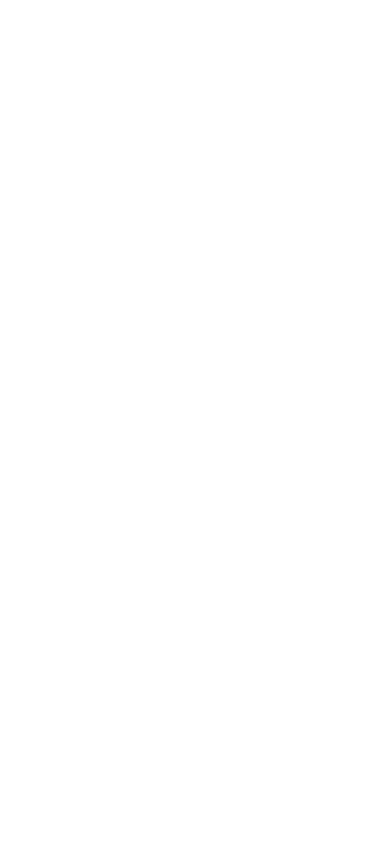
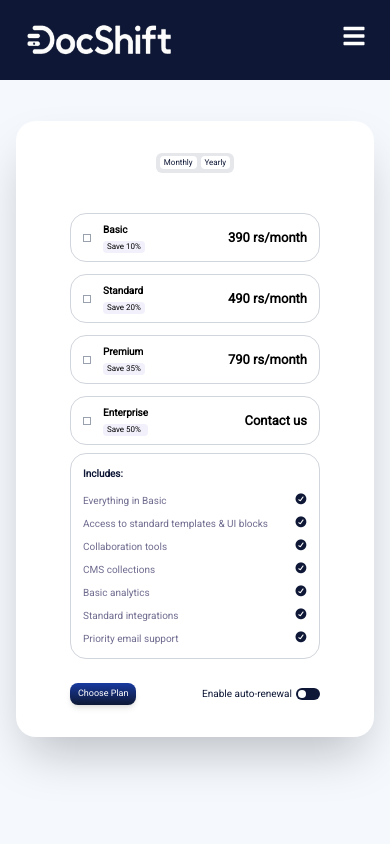
Before and after one commit to vandita-satarde/DocShift, a React (Vite) app in the folder frontend/: page /pricing in a window 390 px wide. Before the commit this address had no page. Shown: the top 844 px of the page. Built offline with nearby package versions, Linux system fonts and the light colour scheme.

Commit message:
added pricing page with responsiveness

```diff
--- a/frontend/src/App.jsx
+++ b/frontend/src/App.jsx
@@ -6,6 +6,7 @@
 import UsecasesPage from './pages/UsecasesPage'
 import SecurityPage from './pages/SecurityPage'
 import IntegrationPage from './pages/IntegrationPage'
+import PricingPage from './pages/PricingPage'
 
 
 import ToolsDetails from './components/featurespage/ToolsDetails'
@@ -40,7 +41,6 @@
 
 
 
-
 function App() {
   return (
     <Router>
@@ -52,6 +52,7 @@
           <Route path='/use-cases' element={<UsecasesPage />} />
           <Route path='/security' element={<SecurityPage/>} />
           <Route path='/integrations' element={<IntegrationPage/>} />
+          <Route path='/pricing' element={<PricingPage/>} />
 
           <Route path='/toolsdetails' element={<ToolsDetails />} />
 
--- /dev/null
+++ b/frontend/src/components/Pricingcomponent.jsx
@@ -0,0 +1,47 @@
+import React, { useState } from 'react'
+import checkbox from '../assets/images/Checkbox.png'
+
+
+function Pricingcomponent({ name, num, text }) {
+    const [selected, setSelected] = useState(false);
+
+    return (
+        <>
+            <div
+                className={`flex justify-between items-center border border-gray-300 rounded-2xl md:rounded-3xl px-3 md:px-8 py-2 md:py-6
+                    ${selected ? "bg-gradient-to-b from-[#183aa1] to-[#0E1836] shadow-md text-white" : "bg-white text-black"}
+                `}
+                onClick={() => setSelected(!selected)}
+            >
+
+                <div className='flex items-center gap-3 md:gap-5'>
+                    {selected ? (
+                        <div className="w-2 md:w-4 ">
+                            <img src={checkbox} alt="checked" />
+                        </div>
+
+                    ) : (
+                        <div className="border border-gray-400 w-2 md:w-4 h-2 md:h-4"></div>
+                    )}
+                    <div className='space-y-1 md:space-y-2'>
+                        <p className='font-semibold text-[10px] md:text-[19px] '>{name}</p>
+                        {num && (
+                            <p
+                                className={`md:py-1 px-1 md:px-3 text-[8px] md:text-[11.5px] rounded-sm md:rounded-2xl ${selected
+                                        ? "bg-[#F1F0FB] text-[#4A3AFF]"
+                                        : "bg-[#F1F0FB] text-black"
+                                    }`}
+                            >
+                                Save {num}%
+                            </p>
+                        )}
+                    </div>
+                </div>
+                <p className='text-[13px] md:text-[28px] font-bold '>{text}</p>
+
+            </div>
+        </>
+    )
+}
+
+export default Pricingcomponent
--- a/frontend/src/pages/FeaturesPage.jsx
+++ b/frontend/src/pages/FeaturesPage.jsx
@@ -26,6 +26,7 @@
 import shield from '../assets/images/feturespage/shield.png'
 import rectangle1 from '../assets/images/feturespage/Rectangle1.png'
 import rectangle2 from '../assets/images/feturespage/Rectangle2.png'
+
 import { Link } from 'react-router-dom'
 
 
--- a/frontend/src/pages/IntegrationPage.jsx
+++ b/frontend/src/pages/IntegrationPage.jsx
@@ -71,7 +71,7 @@
                     </Link>
                 </div>
             </div>
-            <Footer/>
+            <Footer />
         </>
     )
 }
--- /dev/null
+++ b/frontend/src/pages/PricingPage.jsx
@@ -0,0 +1,100 @@
+import React from 'react'
+import Navbar from '../components/Navbar'
+import Pricingcomponent from '../components/Pricingcomponent'
+
+import checkcircle from '../assets/images/Checkcircle.png'
+import Footer from '../components/Footer'
+
+function PricingPage() {
+    return (
+        <>
+            <Navbar />
+
+            <div className='bg-[#F5F9FE] px-4 md:px-30 py-30 md:py-45'>
+                <div className='bg-white text-[#0E1836] flex flex-col items-center shadow-2xl rounded-[20px] md:rounded-[40px] py-8 md:py-18 space-y-10 '>
+                    <div className='bg-gray-200 inline-block p-1 md:p-1.5 rounded-md md:rounded-lg space-x-1 md:space-x-2 text-[8px] md:text-[15px] '>
+                        <span className='bg-white rounded-sm md:rounded-md py-0.5 md:py-1 px-1 md:px-2'>Monthly</span>
+                        <span className='bg-white rounded-sm md:rounded-md py-0.5 md:py-1 px-1 md:px-2'>Yearly</span>
+                    </div>
+
+                    <div className='space-y-6 md:space-y-10 w-[250px] md:w-[1000px] '>
+                        <div className='flex flex-col md:flex-row gap-2 md:gap-7'>
+                            <div className=' md:w-4/7 space-y-3 md:space-y-5'>
+                                <Pricingcomponent
+                                    name='Basic'
+                                    num='10'
+                                    text='390 rs/month'
+                                />
+                                <Pricingcomponent
+                                    name='Standard'
+                                    num='20'
+                                    text='490 rs/month'
+                                />
+                                <Pricingcomponent
+                                    name='Premium'
+                                    num='35'
+                                    text='790 rs/month'
+                                />
+                                <Pricingcomponent
+                                    name='Enterprise'
+                                    num='50'
+                                    text='Contact us'
+                                />
+
+                            </div>
+                            <div className='md:w-3/7 border border-gray-300 rounded-2xl md:rounded-4xl p-3 md:p-7 space-y-3 md:space-y-7 '>
+                                <p className='text-[10px] md:text-[18px] font-semibold '>Includes:</p>
+                                <div className='text-[#6F6C8F] text-[10px] md:text-[14px] space-y-2 md:space-y-6 '>
+                                    <div className='flex justify-between'>
+                                        <p>Everything in Basic </p>
+                                        <img src={checkcircle} className='w-3 md:w-5 h-3 md:h-5' />
+                                    </div>
+                                    <div className='flex justify-between'>
+                                        <p>Access to standard templates & UI blocks</p>
+                                        <img src={checkcircle} className='w-3 md:w-5 h-3 md:h-5' />
+                                    </div>
+                                    <div className='flex justify-between'>
+                                        <p>Collaboration tools</p>
+                                        <img src={checkcircle} className='w-3 md:w-5 h-3 md:h-5' />
+                                    </div>
+                                    <div className='flex justify-between'>
+                                        <p>CMS collections</p>
+                                        <img src={checkcircle} className='w-3 md:w-5 h-3 md:h-5' />
+                                    </div>
+                                    <div className='flex justify-between'>
+                                        <p>Basic analytics</p>
+                                        <img src={checkcircle} className='w-3 md:w-5 h-3 md:h-5' />
+                                    </div>
+                                    <div className='flex justify-between'>
+                                        <p>Standard integrations</p>
+                                        <img src={checkcircle} className='w-3 md:w-5 h-3 md:h-5' />
+                                    </div>
+                                    <div className='flex justify-between'>
+                                        <p>Priority email support</p>
+                                        <img src={checkcircle} className='w-3 md:w-5 h-3 md:h-5' /></div>
+                                </div>
+                            </div>
+
+                        </div>
+                        <div className='flex justify-between'>
+                            <button className='bg-[#0E1836] text-white text-[9px] md:text-[16px] py-1 md:py-2 px-2 md:px-4 rounded-lg md:rounded-xl bg-gradient-to-b from-[#183aa1] to-[#0E1836] shadow-md ' >Choose Plan</button>
+                            <div className='flex items-center space-x-1 md:space-x-2'>
+                                <p className='text-[10px] md:text-[17px] '>Enable auto-renewal</p>
+                                <div className='bg-[#0E1836] w-6 md:w-12 p-0.5 md:p-1 rounded-2xl '>
+                                    <div className='bg-white w-2 md:w-5 h-2 md:h-5 rounded-2xl'>
+                                    </div>
+                                </div>
+                            </div>
+                        </div>
+                    </div>
+
+
+                </div>
+            </div>
+
+            <Footer/>
+        </>
+    )
+}
+
+export default PricingPage
```
Also changed, not shown: frontend/src/assets/images/Checkbox.png (added), frontend/src/assets/images/Checkcircle.png (added). Lines whose indentation alone changed are shown as unchanged.
